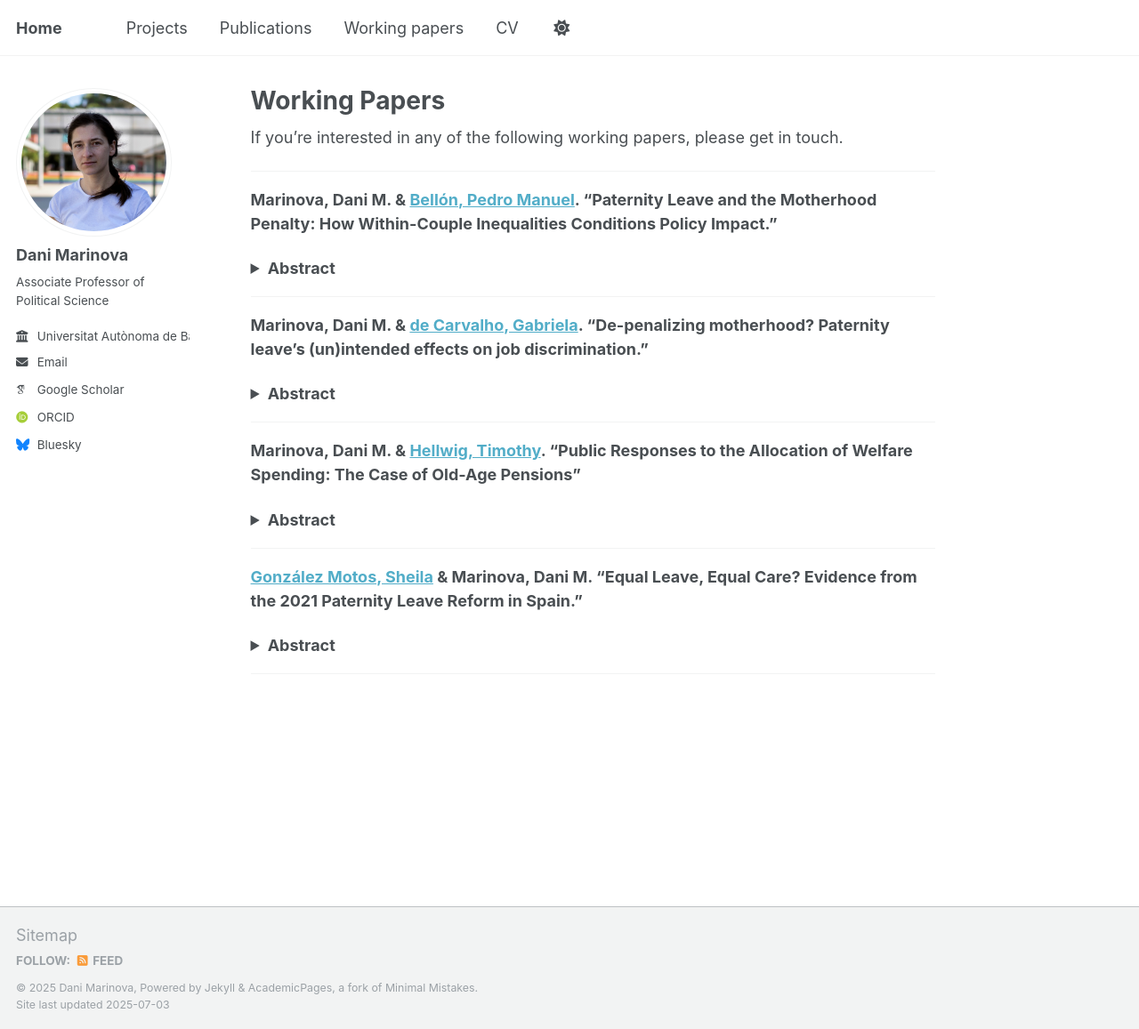
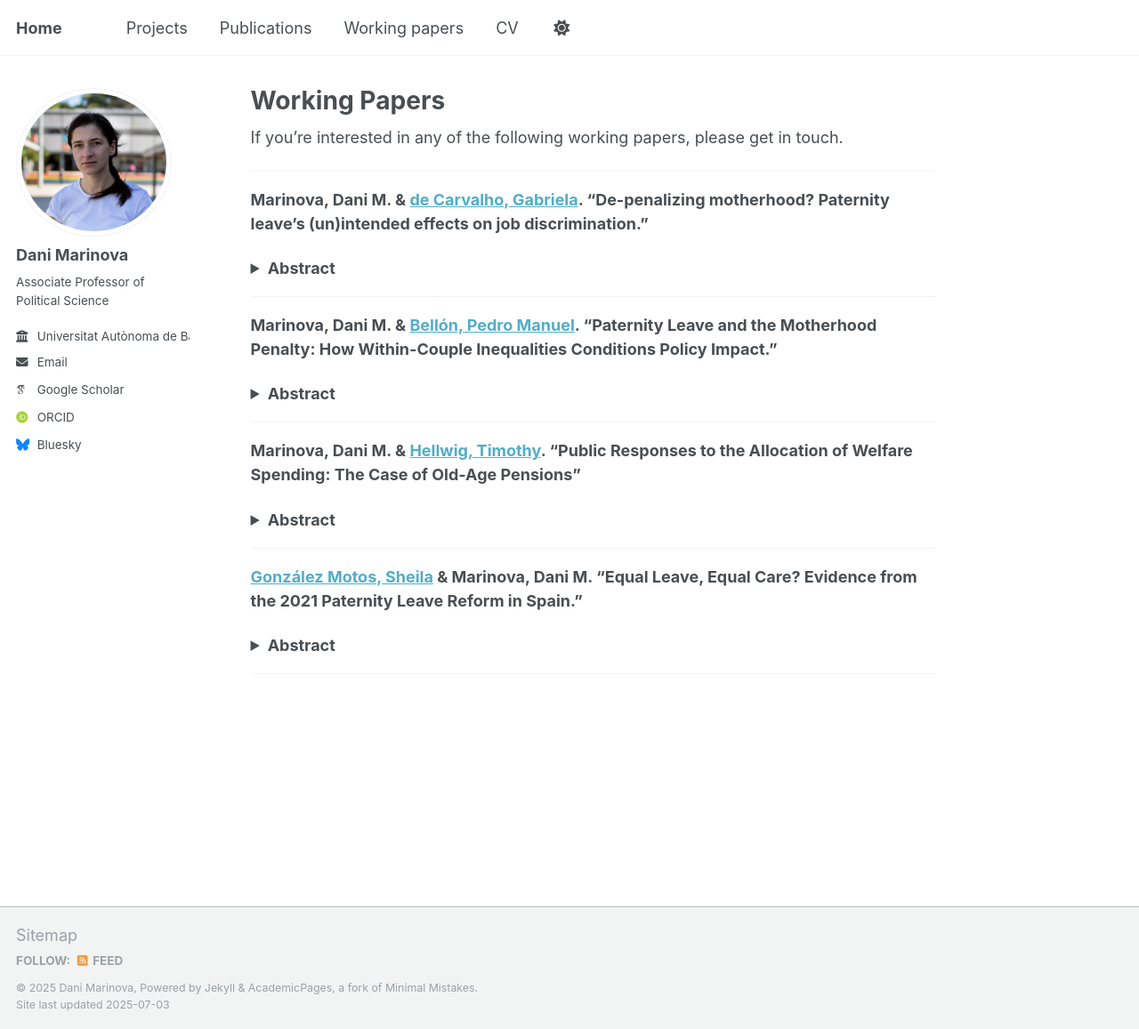
Before and after one commit to cyrila24/personal, a Jekyll site: the page built from _pages/papers.md, in a window 1280 px wide and 1157 px high. Shown: the whole window at 89% size. Built offline with Jekyll 4.4.1, drawn with Linux system fonts in a browser that asks for light colours; some web fonts are replaced; a script that is not in the unit is left out.

Commit message:
Update papers.md

```diff
--- a/_pages/papers.md
+++ b/_pages/papers.md
@@ -9,20 +9,20 @@ If you're interested in any of the following working papers, please get in touch
 
 ---
 
+**Marinova, Dani M. & [de Carvalho, Gabriela](https://www.researchgate.net/profile/Gabriela-De-Carvalho-5). "De-penalizing motherhood? Paternity leave’s (un)intended effects on job discrimination."**
+
+<details>
+<summary><strong>Abstract</strong></summary>
+Job discrimination associated with motherhood has been documented across advanced capitalist economies, but we know little about the effectiveness of father-specific leave intended to redress it. Paternity leave seeks to increase and normalize men’s involvement in caregiving, challenge traditional gender norms that associate childcare primarily with mothers and reduce employer biases that penalize women for assumed caregiving responsibilities. We test this expectation for the first time by leveraging original survey data on reported discrimination by parents with children born before and after Spain’s 2021 paternity leave reform, which extended paternity leave and equalized it with maternity leave. Spain provides a compelling case to assess paternity leave’s impact, with over 80% of eligible fathers now taking paternity leave, alongside well-documented discrimination against mothers and no penalties for fathers. Results show that the reform did not reduce discrimination against mothers, who report stable rates of job discrimination before and after its implementation. Fathers, however, report significantly higher levels of job discrimination after the reform—especially in relation to hiring, termination, and workplace culture—suggesting that equal leave entitlements trigger new forms of bias against men as caregivers.
+</details>
+
+---
+
 **Marinova, Dani M. & [Bellón, Pedro Manuel](https://igop.uab.cat/en/2023/02/01/pedro-manuel-bellon/). "Paternity Leave and the Motherhood Penalty: How Within-Couple Inequalities Conditions Policy Impact."**
 
 <details>
 <summary><strong>Abstract</strong></summary>
 Motherhood-related labor market penalties remain a major driver of the gender employment gap. Father-specific paternity leave is often promoted as a policy tool to support maternal employment, yet evidence of its effectiveness is inconclusive. This article examines whether—and under what conditions—paternity leave reduces key dimensions of the motherhood penalty, including the timing of return to work, the terms of labor market reentry, and perceived professional sacrifice. We use original survey data from 1,800 mothers whose children were born before and after Spain’s 2021 paternity leave reform, which extended and equalized paternity leave to match maternity leave. Multinomial regression models show that equal, non-transferable paternity leave is associated with shorter employment interruptions but does not significantly alter reentry conditions. An important exception is mothers with earnings similar to their partners: they are significantly more likely to return to full-time work after the reform, attesting to the moderating role of intra-household economic equality on policy effects. However, mothers’ perceptions of professional sacrifice remain largely unchanged after the reform. Overall, while father-specific leave can alleviate some aspects of the motherhood penalty, its impact is modest and contingent on household characteristics.
-</details>
-
----
-
-**Marinova, Dani M. & [de Carvalho, Gabriela](https://www.researchgate.net/profile/Gabriela-De-Carvalho-5). "De-penalizing motherhood? Paternity leave’s (un)intended effects on job discrimination."**
-
-<details>
-<summary><strong>Abstract</strong></summary>
-Job discrimination associated with motherhood has been documented across advanced capitalist economies, but we know little about the effectiveness of father-specific leave intended to redress it. Paternity leave seeks to increase and normalize men’s involvement in caregiving, challenge traditional gender norms that associate childcare primarily with mothers and reduce employer biases that penalize women for assumed caregiving responsibilities. We test this expectation for the first time by leveraging original survey data on reported discrimination by parents with children born before and after Spain’s 2021 paternity leave reform, which extended paternity leave and equalized it with maternity leave. Spain provides a compelling case to assess paternity leave’s impact, with over 80% of eligible fathers now taking paternity leave, alongside well-documented discrimination against mothers and no penalties for fathers. Results show that the reform did not reduce discrimination against mothers, who report stable rates of job discrimination before and after its implementation. Fathers, however, report significantly higher levels of job discrimination after the reform—especially in relation to hiring, termination, and workplace culture—suggesting that equal leave entitlements trigger new forms of bias against men as caregivers.
 </details>
 
 ---
```
